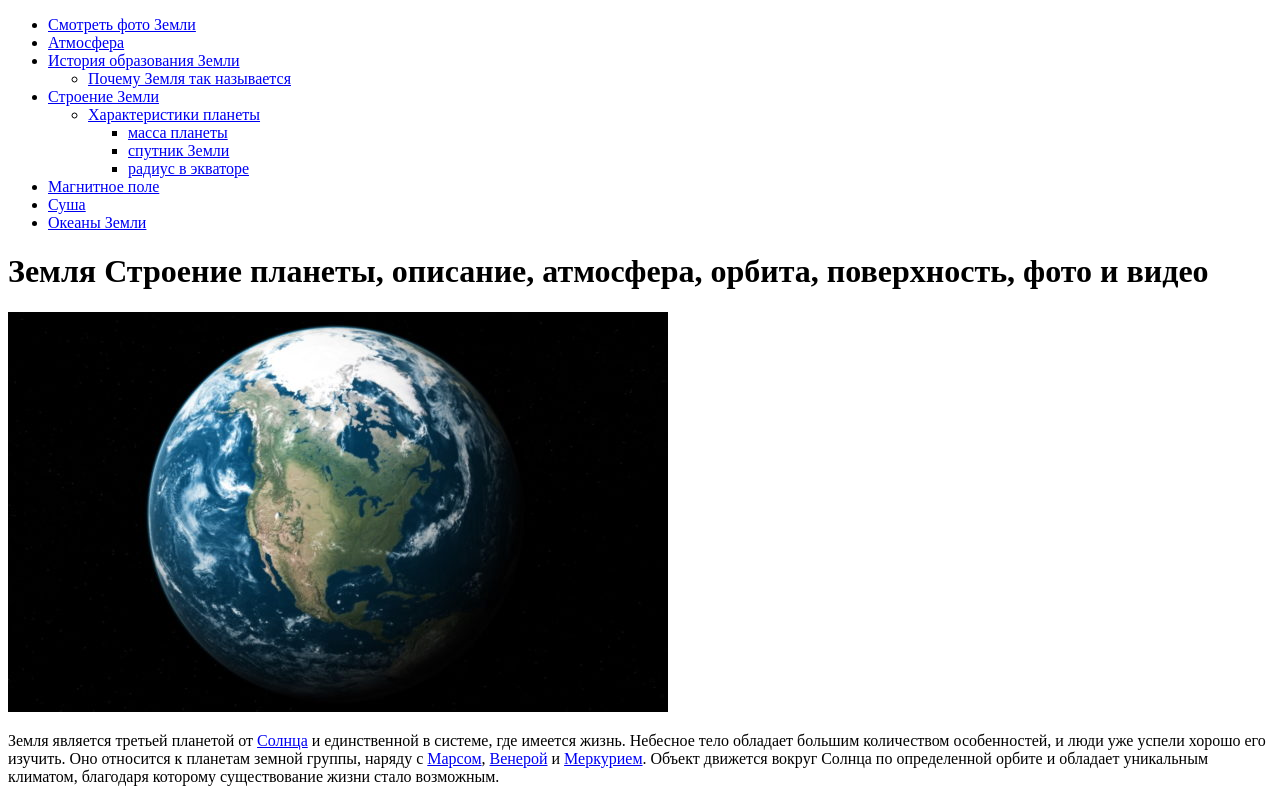
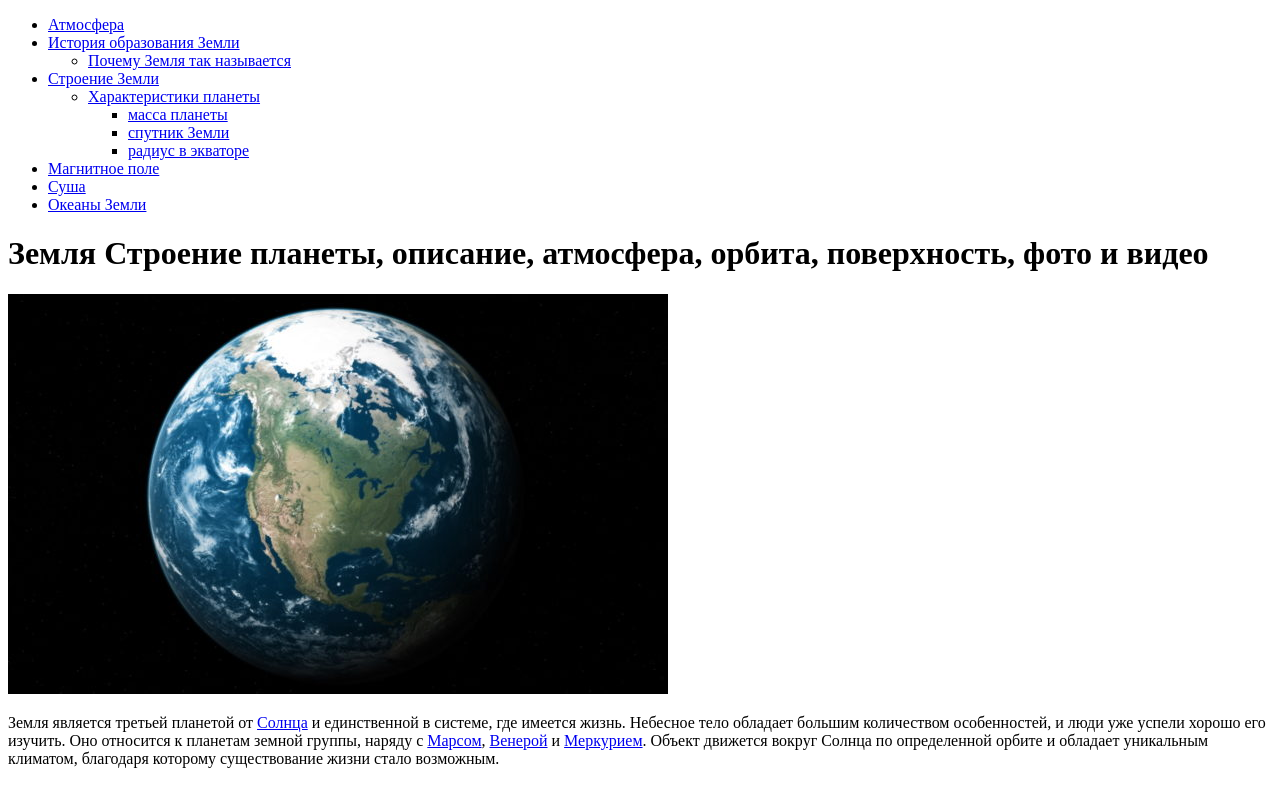
Before and after one commit to Flame152/lesson_2, a plain HTML site: page index.html in a window 1280 px wide. Shown: the top 791 px of the page. Drawn offline with Linux system fonts and the light colour scheme.

Commit message:
Update index.html

```diff
--- a/index.html
+++ b/index.html
@@ -12,9 +12,6 @@
 	<header class="header">
 		<nav class="menu">
 			<ul>
-				<li>
-					<a href="https://flame152.github.io/lesson_2_2/" target="_blank">Смотреть фото Земли</a>
-				</li>
 				<li>
 					<a href="#atmosphere">Атмосфера</a>
 				</li>
```
